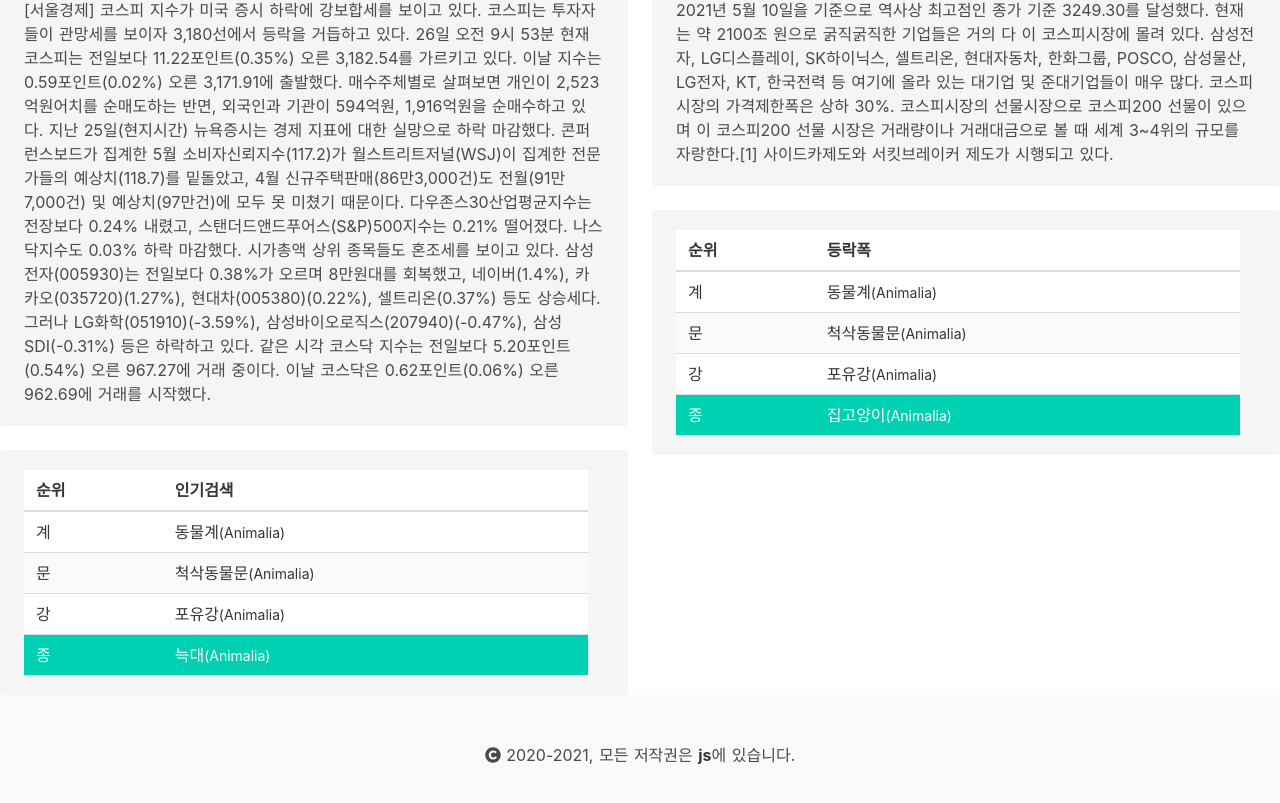
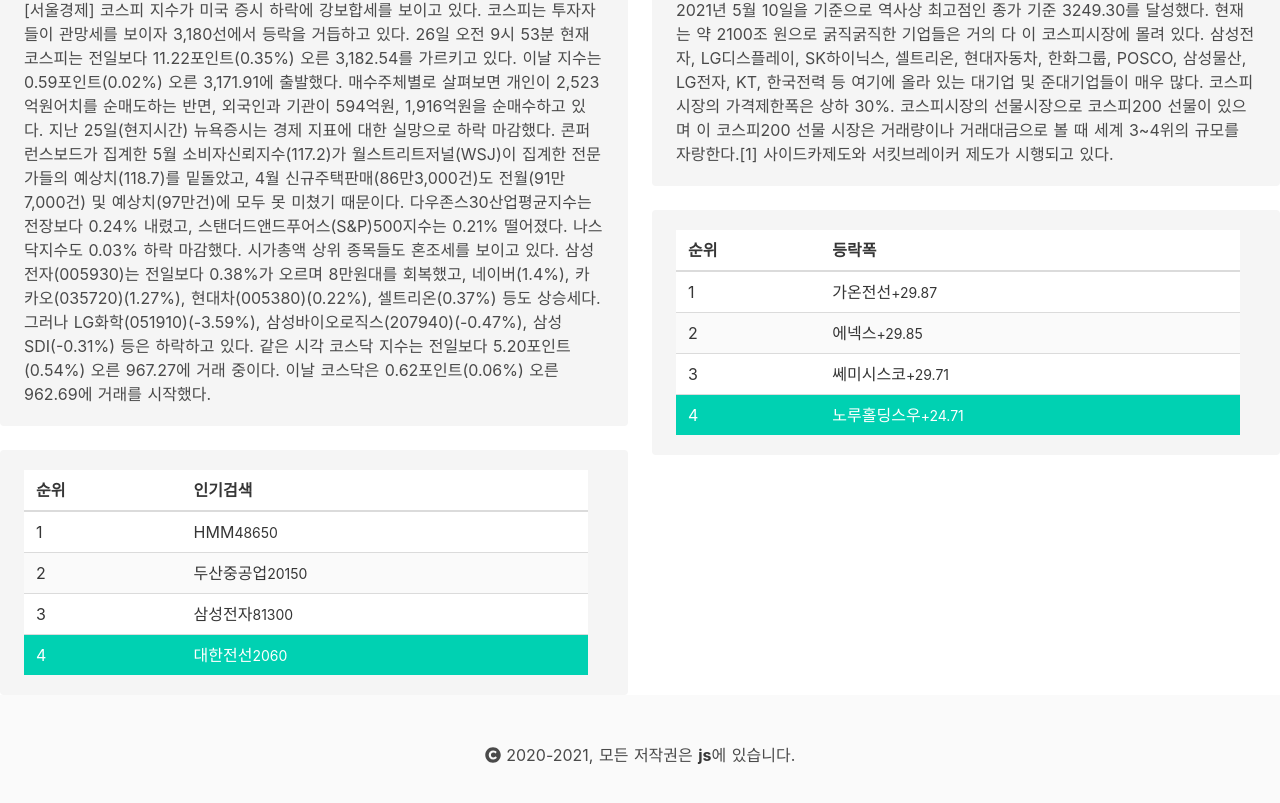
Before and after one commit to Seop2/mycloud1_2021, a Nuxt app: page / in a window 1280 px wide. Shown: the part 403-1206 px from the top of the page. Built offline with nearby package versions, Linux system fonts and the light colour scheme.

Commit message:
add tables for dog and cat info

```diff
--- a/pages/index.vue
+++ b/pages/index.vue
@@ -46,20 +46,20 @@
               </thead>
               <tbody>
                 <tr>
-                  <td>계</td>
-                  <td>동물계<small>(Animalia)</small></td>
+                  <td>1</td>
+                  <td>HMM<small>48650</small></td>
                 </tr>
                 <tr>
-                  <td>문</td>
-                  <td>척삭동물문<small>(Animalia)</small></td>
+                  <td>2</td>
+                  <td>두산중공업<small>20150</small></td>
                 </tr>
                 <tr>
-                  <td>강</td>
-                  <td>포유강<small>(Animalia)</small></td>
+                  <td>3</td>
+                  <td>삼성전자<small>81300</small></td>
                 </tr>
                 <tr class="is-selected">
-                  <td>종</td>
-                  <td>늑대<small>(Animalia)</small></td>
+                  <td>4</td>
+                  <td>대한전선<small>2060</small></td>
                 </tr>
               </tbody>
             </table>
@@ -90,20 +90,20 @@
               </thead>
               <tbody>
                 <tr>
-                  <td>계</td>
-                  <td>동물계<small>(Animalia)</small></td>
+                  <td>1</td>
+                  <td>가온전선<small>+29.87</small></td>
                 </tr>
                 <tr>
-                  <td>문</td>
-                  <td>척삭동물문<small>(Animalia)</small></td>
+                  <td>2</td>
+                  <td>에넥스<small>+29.85</small></td>
                 </tr>
                 <tr>
-                  <td>강</td>
-                  <td>포유강<small>(Animalia)</small></td>
+                  <td>3</td>
+                  <td>쎄미시스코<small>+29.71</small></td>
                 </tr>
                 <tr class="is-selected">
-                  <td>종</td>
-                  <td>집고양이<small>(Animalia)</small></td>
+                  <td>4</td>
+                  <td>노루홀딩스우<small>+24.71</small></td>
                 </tr>
               </tbody>
             </table>
```
